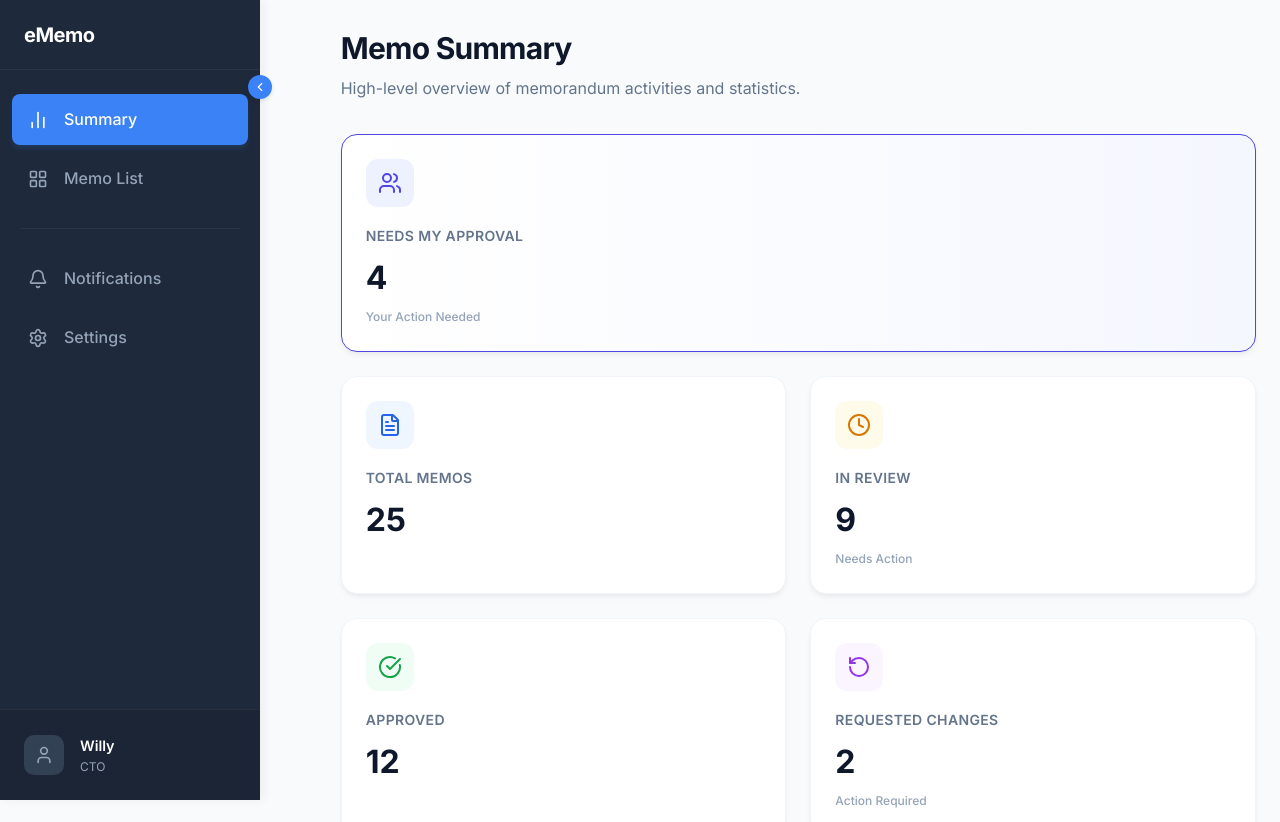
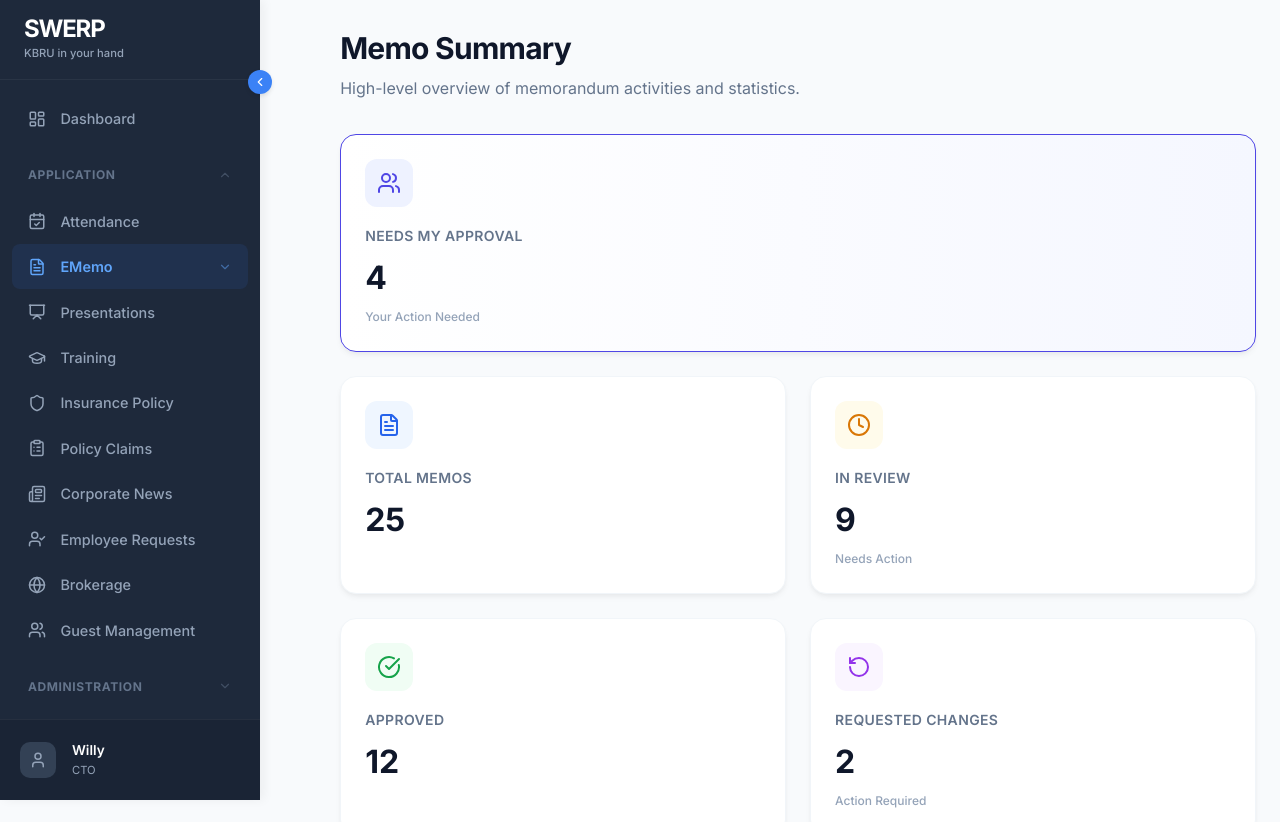
Before and after one commit to dominikuswilly/prototype-ememo, a Vue app: page / in a window 1280 px wide. Shown: the top 822 px of the page. Built offline with nearby package versions, Linux system fonts and the light colour scheme.

Commit message:
add: menus

```diff
--- a/src/App.vue
+++ b/src/App.vue
@@ -1,9 +1,9 @@
 <script setup>
 import { ref, computed, onMounted, onUnmounted, nextTick } from 'vue';
 import Sidebar from './components/Sidebar.vue';
-import MemoFilter from './components/MemoFilter.vue';
-import MemoList from './components/MemoList.vue';
-import MemoSummary from './components/MemoSummary.vue';
+import MemoFilter from './modules/ememo/MemoFilter.vue';
+import MemoList from './modules/ememo/MemoList.vue';
+import MemoSummary from './modules/ememo/MemoSummary.vue';
 import { mockMemos } from './data/mockData';
 import { Menu, X, Plus } from 'lucide-vue-next';
 
@@ -11,7 +11,7 @@ const memoListRef = ref(null);
 const memos = ref([...mockMemos]);
 const isMobileMenuOpen = ref(false);
 const activeTab = ref('all');
-const activeView = ref('summary'); // New view state
+const activeView = ref('ememo-summary'); // New view state
 
 // Mock user for "Pending Approval" logic
 // Mock user for hierarchy
@@ -37,17 +37,23 @@ const handleFilterChange = (newFilters) => {
 };
 
 const pageTitle = computed(() => {
-  if (activeView.value === 'summary') return 'Memo Summary';
+  if (activeView.value === 'ememo-summary') return 'Memo Summary';
+  if (activeView.value === 'ememo-list') {
     if (activeTab.value === 'my_memos') return 'My Memos';
     if (activeTab.value === 'pending_approval') return 'Needs My Approval';
     return 'All Memos';
+  }
+  return activeView.value.split('-').map(word => word.charAt(0).toUpperCase() + word.slice(1)).join(' ');
 });
 
 const pageDescription = computed(() => {
-  if (activeView.value === 'summary') return 'High-level overview of memorandum activities and statistics.';
+  if (activeView.value === 'ememo-summary') return 'High-level overview of memorandum activities and statistics.';
+  if (activeView.value === 'ememo-list') {
     if (activeTab.value === 'my_memos') return 'Memos created by you, including drafts.';
     if (activeTab.value === 'pending_approval') return 'Memos waiting for your approval.';
     return 'A simple overview of all memorandums in the system.';
+  }
+  return `Management and overview for ${activeView.value.replace('-', ' ')}.`;
 });
 
 const pendingCount = computed(() => {
@@ -114,8 +120,8 @@ const filteredMemos = computed(() => {
 });
 
 const triggerCreateModal = async () => {
-  if (activeView.value === 'summary') {
-    activeView.value = 'list';
+  if (activeView.value === 'ememo-summary') {
+    activeView.value = 'ememo-list';
     await nextTick();
   }
   if (memoListRef.value) {
@@ -148,7 +154,7 @@ onUnmounted(() => window.removeEventListener('resize', handleResize));
   <div class="app-layout">
     <!-- Mobile Header -->
     <header class="mobile-header">
-      <div class="mobile-logo" @click="activeView = 'summary'" style="cursor: pointer;">eMemo</div>
+      <div class="mobile-logo" @click="activeView = 'ememo-summary'" style="cursor: pointer;">SWERP</div>
       <button @click="toggleMenu" class="menu-btn">
         <Menu v-if="!isMobileMenuOpen" class="icon-small" />
         <X v-else class="icon-small" />
@@ -166,7 +172,7 @@ onUnmounted(() => window.removeEventListener('resize', handleResize));
       <div v-if="isMobileMenuOpen" class="mobile-overlay" @click="toggleMenu"></div>
 
       <header class="sticky-page-header">
-        <div v-if="activeView === 'list'" class="tabs-nav">
+        <div v-if="activeView === 'ememo-list'" class="tabs-nav">
           <button v-for="tab in ['all', 'my_memos', 'pending_approval']" :key="tab"
             :class="['tab-btn', { active: activeTab === tab }]" @click="activeTab = tab">
             {{ tab === 'pending_approval' ? 'Needs My Approval' : (tab === 'my_memos' ? 'My Memos' : 'All Memos') }}
@@ -179,26 +185,26 @@ onUnmounted(() => window.removeEventListener('resize', handleResize));
             <h1>{{ pageTitle }}</h1>
             <p>{{ pageDescription }}</p>
           </div>
-          <button v-if="activeView === 'list'" class="create-btn" @click="triggerCreateModal">
+          <button v-if="activeView === 'ememo-list'" class="create-btn" @click="triggerCreateModal">
             <Plus class="icon-small" />
             <span>New Request</span>
           </button>
         </div>
 
-        <div v-if="activeView === 'list'" class="header-filter-wrapper">
+        <div v-if="activeView === 'ememo-list'" class="header-filter-wrapper">
           <MemoFilter :members="[{ name: currentUser, role: 'you' }, ...subordinates]" :activeTab="activeTab"
             @filter-change="handleFilterChange" />
         </div>
       </header>
 
       <div class="list-wrapper">
-        <template v-if="activeView === 'summary'">
+        <template v-if="activeView === 'ememo-summary'">
           <MemoSummary :memos="memos" :members="subordinates" :currentUser="currentUser"
-            @view-list="activeView = 'list'; activeTab = 'all'"
-            @view-pending="activeView = 'list'; activeTab = 'pending_approval'"
-            @view-my-pending="activeView = 'list'; activeTab = 'all'; filterState.statuses = ['In Review']" />
+            @view-list="activeView = 'ememo-list'; activeTab = 'all'"
+            @view-pending="activeView = 'ememo-list'; activeTab = 'pending_approval'"
+            @view-my-pending="activeView = 'ememo-list'; activeTab = 'all'; filterState.statuses = ['In Review']" />
         </template>
-        <template v-else-if="activeView === 'list'">
+        <template v-else-if="activeView === 'ememo-list'">
           <MemoList ref="memoListRef" :memos="filteredMemos" :activeTab="activeTab" :currentUser="currentUser" />
         </template>
         <template v-else>
--- a/src/components/Sidebar.vue
+++ b/src/components/Sidebar.vue
@@ -2,7 +2,11 @@
 import { ref } from 'vue';
 import {
   BarChart2, Settings, ChevronLeft, ChevronRight,
-  FileText, LayoutGrid, Bell, User
+  FileText, LayoutGrid, Bell, User, X,
+  LayoutDashboard, CalendarCheck, Presentation,
+  GraduationCap, Shield, ClipboardList, Newspaper,
+  UserCheck, Globe, Users, Network, Building2,
+  ChevronDown
 } from 'lucide-vue-next';
 
 const props = defineProps({
@@ -12,12 +16,59 @@ const props = defineProps({
   },
   activeView: {
     type: String,
-    default: 'summary'
+    default: 'ememo-summary'
   }
 });
 
 const isCollapsed = ref(false);
+const expandedGroups = ref(['application']); // Default open Application
+
 const emit = defineEmits(['collapse', 'close', 'change-view']);
+
+const menuData = [
+  {
+    id: 'dashboard',
+    label: 'Dashboard',
+    icon: LayoutDashboard,
+    view: 'dashboard'
+  },
+  {
+    id: 'application',
+    label: 'Application',
+    isGroup: true,
+    children: [
+      { id: 'attendance', label: 'Attendance', icon: CalendarCheck, view: 'attendance' },
+      {
+        id: 'ememo',
+        label: 'EMemo',
+        icon: FileText,
+        isSubGroup: true,
+        children: [
+          { id: 'ememo-summary', label: 'Summary', icon: BarChart2, view: 'ememo-summary' },
+          { id: 'ememo-list', label: 'Memo List', icon: LayoutGrid, view: 'ememo-list' }
+        ]
+      },
+      { id: 'presentations', label: 'Presentations', icon: Presentation, view: 'presentations' },
+      { id: 'training', label: 'Training', icon: GraduationCap, view: 'training' },
+      { id: 'insurance-policy', label: 'Insurance Policy', icon: Shield, view: 'insurance-policy' },
+      { id: 'policy-claims', label: 'Policy Claims', icon: ClipboardList, view: 'policy-claims' },
+      { id: 'corporate-news', label: 'Corporate News', icon: Newspaper, view: 'corporate-news' },
+      { id: 'employee-requests', label: 'Employee Requests', icon: UserCheck, view: 'employee-requests' },
+      { id: 'brokerage', label: 'Brokerage', icon: Globe, view: 'brokerage' },
+      { id: 'guest-management', label: 'Guest Management', icon: Users, view: 'guest-management' }
+    ]
+  },
+  {
+    id: 'administration',
+    label: 'Administration',
+    isGroup: true,
+    children: [
+      { id: 'user-management', label: 'User Management', icon: Users, view: 'user-management' },
+      { id: 'division', label: 'Division', icon: Network, view: 'division' },
+      { id: 'department', label: 'Department', icon: Building2, view: 'department' }
+    ]
+  }
+];
 
 const toggleCollapse = () => {
   if (props.isMobile) return;
@@ -25,19 +76,38 @@ const toggleCollapse = () => {
   emit('collapse', isCollapsed.value);
 };
 
+const toggleGroup = (groupId) => {
+  if (isCollapsed.value && !props.isMobile) {
+    isCollapsed.value = false;
+    emit('collapse', false);
+  }
+  const index = expandedGroups.value.indexOf(groupId);
+  if (index > -1) {
+    expandedGroups.value.splice(index, 1);
+  } else {
+    expandedGroups.value.push(groupId);
+  }
+};
+
 const handleNavClick = (view) => {
+  if (!view) return;
   emit('change-view', view);
   if (props.isMobile) {
     emit('close');
   }
 };
+
+const isGroupExpanded = (groupId) => expandedGroups.value.includes(groupId);
 </script>
 
 <template>
   <aside :class="['sidebar', { collapsed: isCollapsed }]">
     <div class="sidebar-header">
-      <h2 v-if="!isCollapsed" @click="handleNavClick('summary')" style="cursor: pointer;">eMemo</h2>
-      <div v-else class="logo-collapsed" @click="handleNavClick('summary')" style="cursor: pointer;">eM</div>
+      <div v-if="!isCollapsed" class="branding" @click="handleNavClick('dashboard')">
+        <h2 class="brand-name">SWERP</h2>
+        <span class="brand-subtitle">KBRU in your hand</span>
+      </div>
+      <div v-else class="logo-collapsed" @click="handleNavClick('dashboard')">SW</div>
 
       <!-- Desktop Collapse Toggle -->
       <button v-if="!isMobile" class="collapse-toggle" @click="toggleCollapse">
@@ -50,25 +120,94 @@ const handleNavClick = (view) => {
         <X class="icon-small" />
       </button>
     </div>
-    <nav class="sidebar-nav">
-      <a href="#" :class="['nav-link', { active: activeView === 'summary' }]" title="Summary" @click.prevent="handleNavClick('summary')">
-        <BarChart2 class="nav-icon" />
-        <span v-if="!isCollapsed">Summary</span>
-      </a>
-      <a href="#" :class="['nav-link', { active: activeView === 'list' }]" title="Memo List" @click.prevent="handleNavClick('list')">
-        <LayoutGrid class="nav-icon" />
-        <span v-if="!isCollapsed">Memo List</span>
-      </a>
+
+    <nav class="sidebar-nav custom-scrollbar">
+      <div v-for="item in menuData" :key="item.id" class="nav-item-container">
+
+        <!-- Group Header -->
+        <template v-if="item.isGroup">
+          <div
+            :class="['nav-group-header', { expanded: isGroupExpanded(item.id) }]"
+            @click="toggleGroup(item.id)"
+          >
+            <span v-if="!isCollapsed" class="group-label">{{ item.label }}</span>
+            <div v-else class="group-divider"></div>
+            <ChevronDown v-if="!isCollapsed" :class="['chevron-icon', { rotated: isGroupExpanded(item.id) }]" />
+          </div>
+
+          <!-- Group Children -->
+          <div v-if="isGroupExpanded(item.id) || isCollapsed" class="nav-group-content">
+            <template v-for="child in item.children" :key="child.id">
+
+              <!-- SubGroup (Nested) -->
+               <template v-if="child.isSubGroup">
+                <div
+                  :class="['nav-link sub-group-toggle', { active: child.children.some(c => c.view === activeView) }]"
+                  @click="toggleGroup(child.id)"
+                  :title="child.label"
+                >
+                  <div class="sub-group-info">
+                    <component :is="child.icon" class="nav-icon" />
+                    <span v-if="!isCollapsed">{{ child.label }}</span>
+                  </div>
+                  <ChevronDown v-if="!isCollapsed" :class="['chevron-icon-sm', { rotated: isGroupExpanded(child.id) }]" />
+                </div>
+
+                <div v-if="isGroupExpanded(child.id) && !isCollapsed" class="sub-group-content">
+                  <a
+                    v-for="subChild in child.children"
+                    :key="subChild.id"
+                    href="#"
+                    :class="['nav-link sub-link', { active: activeView === subChild.view }]"
+                    @click.prevent="handleNavClick(subChild.view)"
+                  >
+                    <component :is="subChild.icon" class="nav-icon-xs" />
+                    <span>{{ subChild.label }}</span>
+                  </a>
+                </div>
+              </template>
+
+              <!-- Standard Link -->
+              <a
+                v-else
+                href="#"
+                :class="['nav-link', { active: activeView === child.view }]"
+                :title="child.label"
+                @click.prevent="handleNavClick(child.view)"
+              >
+                <component :is="child.icon" class="nav-icon" />
+                <span v-if="!isCollapsed">{{ child.label }}</span>
+              </a>
+            </template>
+          </div>
+        </template>
+
+        <!-- Direct Link (e.g. Dashboard) -->
+        <a
+          v-else
+          href="#"
+          :class="['nav-link root-link', { active: activeView === item.view }]"
+          :title="item.label"
+          @click.prevent="handleNavClick(item.view)"
+        >
+          <component :is="item.icon" class="nav-icon" />
+          <span v-if="!isCollapsed">{{ item.label }}</span>
+        </a>
+      </div>
+
       <div class="nav-divider"></div>
-      <a href="#" class="nav-link" title="Notifications" @click.prevent="handleNavClick('notifications')">
+
+      <!-- Existing / Bottom items -->
+      <a href="#" :class="['nav-link', { active: activeView === 'notifications' }]" title="Notifications" @click.prevent="handleNavClick('notifications')">
         <Bell class="nav-icon" />
         <span v-if="!isCollapsed">Notifications</span>
       </a>
-      <a href="#" class="nav-link" title="Settings" @click.prevent="handleNavClick('settings')">
+      <a href="#" :class="['nav-link', { active: activeView === 'settings' }]" title="Settings" @click.prevent="handleNavClick('settings')">
         <Settings class="nav-icon" />
         <span v-if="!isCollapsed">Settings</span>
       </a>
     </nav>
+
     <div class="sidebar-user" v-if="!isCollapsed">
       <div class="user-avatar">
         <User class="avatar-icon" />
@@ -99,19 +238,33 @@ const handleNavClick = (view) => {
 }
 
 .sidebar-header {
-  padding: 1.5rem;
-  height: 70px;
+  padding: 1rem 1.5rem;
+  height: 80px;
   display: flex;
   align-items: center;
   justify-content: space-between;
   border-bottom: 1px solid rgba(255, 255, 255, 0.05);
 }
 
-.sidebar-header h2 {
-  font-size: 1.25rem;
-  font-weight: 800;
-  letter-spacing: -0.025em;
+.branding {
+  cursor: pointer;
+  display: flex;
+  flex-direction: column;
+}
+
+.brand-name {
+  font-size: 1.5rem;
+  font-weight: 900;
+  letter-spacing: -0.05em;
   color: white;
+  line-height: 1;
+}
+
+.brand-subtitle {
+  font-size: 0.7rem;
+  color: #94a3b8;
+  font-weight: 500;
+  margin-top: 4px;
 }
 
 .logo-collapsed {
@@ -120,12 +273,13 @@ const handleNavClick = (view) => {
   color: #3b82f6;
   width: 100%;
   text-align: center;
+  cursor: pointer;
 }
 
 .collapse-toggle {
   position: absolute;
   right: -12px;
-  top: 75px;
+  top: 70px;
   width: 24px;
   height: 24px;
   background: #3b82f6;
@@ -141,20 +295,56 @@ const handleNavClick = (view) => {
   transition: transform 0.2s;
 }
 
-.collapse-toggle:hover {
-  transform: scale(1.1);
-}
-
 .sidebar-nav {
   display: flex;
   flex-direction: column;
-  padding: 1.5rem 0.75rem;
-  gap: 0.5rem;
+  padding: 1rem 0.75rem;
+  gap: 0.25rem;
   flex: 1;
+  overflow-y: auto;
+}
+
+.custom-scrollbar::-webkit-scrollbar {
+  width: 4px;
+}
+.custom-scrollbar::-webkit-scrollbar-thumb {
+  background: rgba(255, 255, 255, 0.1);
+  border-radius: 10px;
+}
+
+.nav-item-container {
+  display: flex;
+  flex-direction: column;
+  gap: 2px;
+}
+
+.nav-group-header {
+  display: flex;
+  align-items: center;
+  justify-content: space-between;
+  padding: 0.75rem 1rem;
+  margin-top: 0.5rem;
+  cursor: pointer;
+  color: #64748b;
+  font-size: 0.75rem;
+  text-transform: uppercase;
+  font-weight: 700;
+  letter-spacing: 0.05em;
+  transition: color 0.2s;
+}
+
+.nav-group-header:hover {
+  color: #94a3b8;
+}
+
+.group-divider {
+  height: 1px;
+  background: rgba(255, 255, 255, 0.05);
+  width: 100%;
 }
 
 .nav-link {
-  padding: 0.8rem 1rem;
+  padding: 0.7rem 1rem;
   color: #94a3b8;
   text-decoration: none;
   font-weight: 500;
@@ -162,12 +352,13 @@ const handleNavClick = (view) => {
   transition: all 0.2s;
   display: flex;
   align-items: center;
-  gap: 1rem;
+  gap: 0.9rem;
+  font-size: 0.9rem;
 }
 
 .sidebar.collapsed .nav-link {
   justify-content: center;
-  padding: 1rem;
+  padding: 0.8rem;
 }
 
 .nav-link:hover {
@@ -176,15 +367,64 @@ const handleNavClick = (view) => {
 }
 
 .nav-link.active {
+  background-color: rgba(59, 130, 246, 0.1);
+  color: #60a5fa;
+  font-weight: 600;
+}
+
+.root-link.active {
   background-color: #3b82f6;
   color: white;
   box-shadow: 0 4px 6px -1px rgba(59, 130, 246, 0.2);
 }
 
+.sub-group-toggle {
+  cursor: pointer;
+  justify-content: space-between !important;
+}
+
+.sub-group-info {
+  display: flex;
+  align-items: center;
+  gap: 0.9rem;
+}
+
+.sub-group-content {
+  display: flex;
+  flex-direction: column;
+  gap: 2px;
+  margin-left: 1.25rem;
+  padding-left: 0.75rem;
+  border-left: 1px solid rgba(255, 255, 255, 0.05);
+  margin-bottom: 0.5rem;
+}
+
+.sub-link {
+  padding: 0.5rem 0.75rem;
+  font-size: 0.85rem;
+}
+
 .nav-icon {
-  width: 20px;
-  height: 20px;
+  width: 18px;
+  height: 18px;
   flex-shrink: 0;
+}
+
+.nav-icon-xs {
+  width: 14px;
+  height: 14px;
+  opacity: 0.7;
+}
+
+.chevron-icon, .chevron-icon-sm {
+  width: 14px;
+  height: 14px;
+  transition: transform 0.3s cubic-bezier(0.4, 0, 0.2, 1);
+  opacity: 0.5;
+}
+
+.rotated {
+  transform: rotate(180deg);
 }
 
 .nav-divider {
@@ -195,7 +435,7 @@ const handleNavClick = (view) => {
 
 .sidebar-user {
   margin-top: auto;
-  padding: 1.5rem;
+  padding: 1.25rem;
   border-top: 1px solid rgba(255, 255, 255, 0.05);
   display: flex;
   align-items: center;
@@ -204,8 +444,8 @@ const handleNavClick = (view) => {
 }
 
 .user-avatar {
-  width: 40px;
-  height: 40px;
+  width: 36px;
+  height: 36px;
   border-radius: 10px;
   background: #334155;
   display: flex;
@@ -215,8 +455,8 @@ const handleNavClick = (view) => {
 }
 
 .avatar-icon {
-  width: 20px;
-  height: 20px;
+  width: 18px;
+  height: 18px;
 }
 
 .user-info {
@@ -224,7 +464,7 @@ const handleNavClick = (view) => {
 }
 
 .user-name {
-  font-size: 0.9rem;
+  font-size: 0.85rem;
   font-weight: 600;
   white-space: nowrap;
   overflow: hidden;
@@ -232,7 +472,7 @@ const handleNavClick = (view) => {
 }
 
 .user-role {
-  font-size: 0.75rem;
+  font-size: 0.7rem;
   color: #94a3b8;
 }
 
@@ -250,14 +490,11 @@ const handleNavClick = (view) => {
   transition: background 0.2s;
 }
 
-.mobile-close-btn:hover {
-  background: rgba(255, 255, 255, 0.2);
-}
-
 .icon-small {
   width: 14px;
   height: 14px;
 }
+
 @media (max-width: 768px) {
   .sidebar {
     width: 280px;
```
Also changed, not shown: src/modules/ememo/MapPicker.vue (renamed from src/components/MapPicker.vue), src/modules/ememo/MemoCard.vue (renamed from src/components/MemoCard.vue), src/modules/ememo/MemoDetailModal.vue (renamed from src/components/MemoDetailModal.vue), src/modules/ememo/MemoFilter.vue (renamed from src/components/MemoFilter.vue), src/modules/ememo/MemoList.vue (renamed from src/components/MemoList.vue), src/modules/ememo/MemoSummary.vue (renamed from src/components/MemoSummary.vue), src/modules/ememo/MemoWizard.vue (renamed from src/components/MemoWizard.vue). Lines whose indentation alone changed are shown as unchanged.
